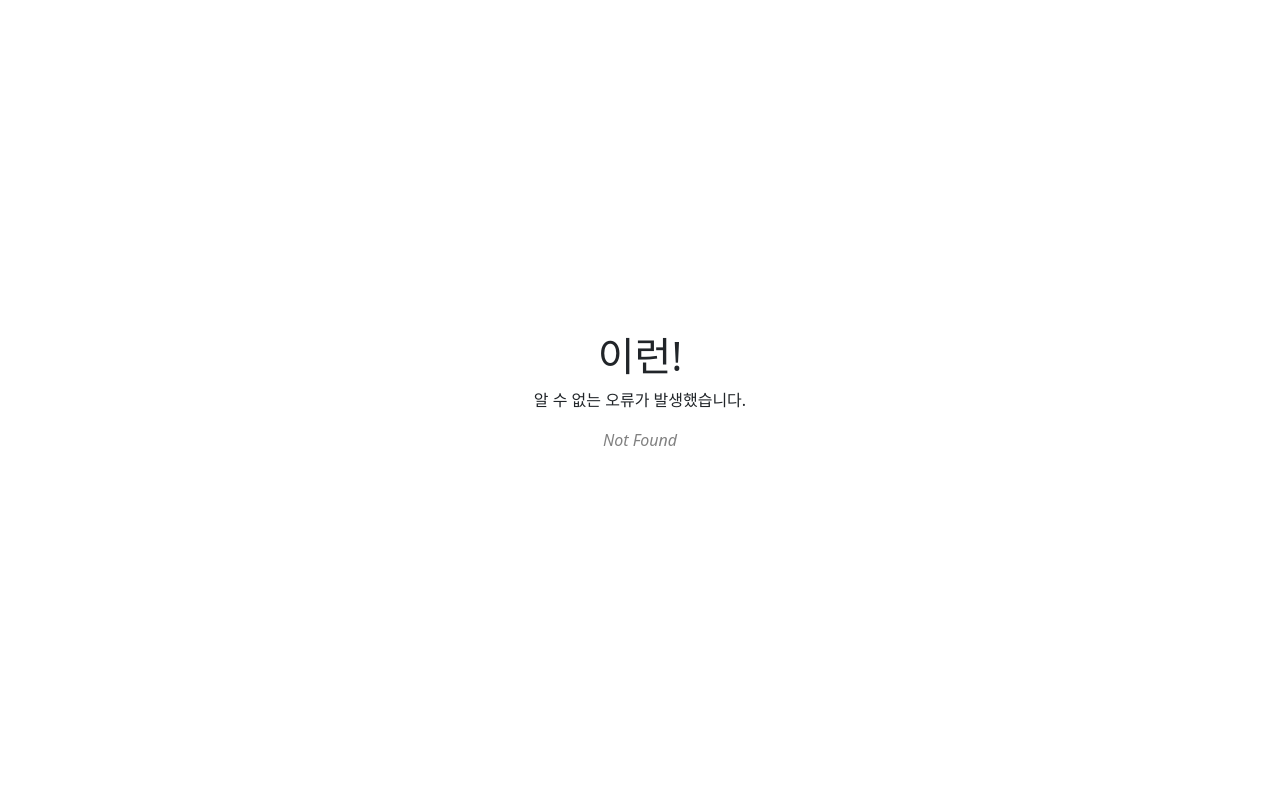
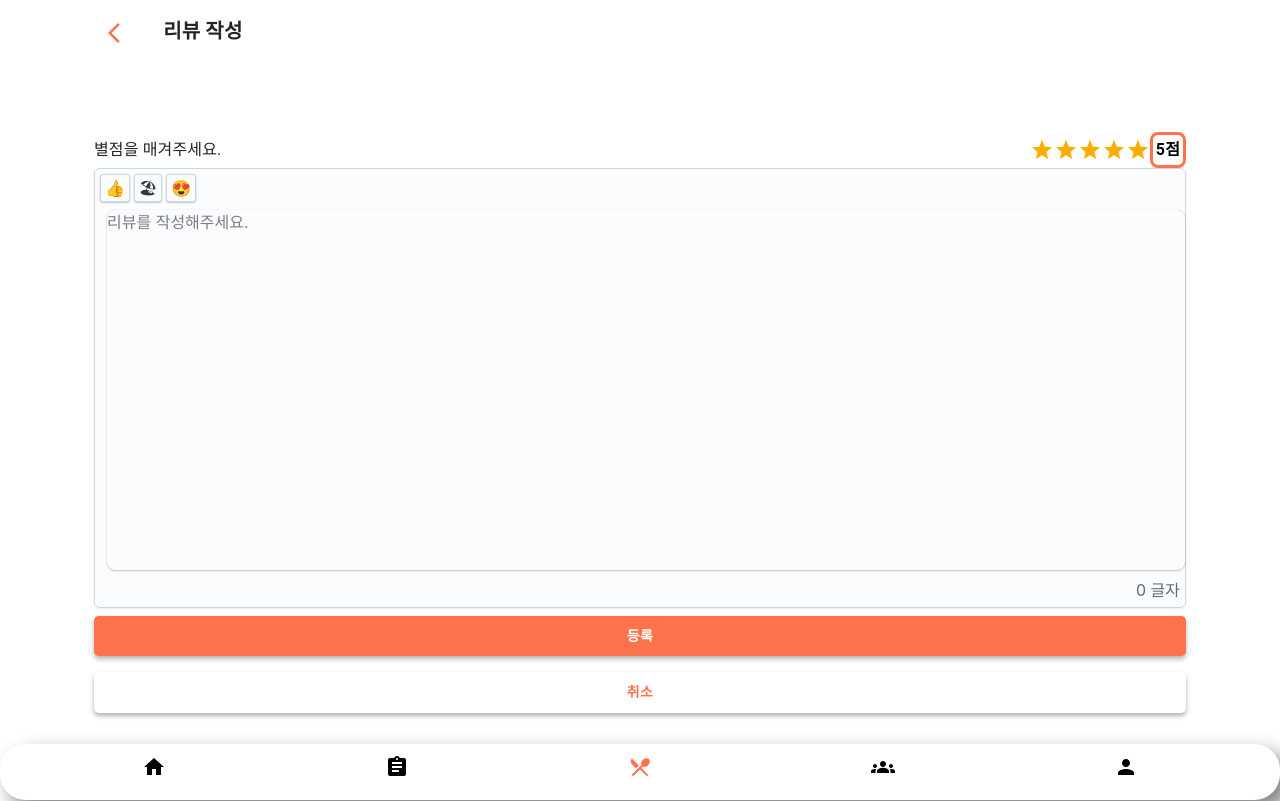
Before and after one commit to BugiSquad/GraduationProject2023, a React (Create React App) app: page /review in a window 1280 px wide. Before the commit this address had no page. Built offline with nearby package versions, Linux system fonts and the light colour scheme.

Commit message:
별점 시각 피드백

```diff
--- a/src/components/ReviewContent.tsx
+++ b/src/components/ReviewContent.tsx
@@ -8,11 +8,10 @@ import Box from '@mui/joy/Box';
 import IconButton from '@mui/joy/IconButton';
 import Textarea from '@mui/joy/Textarea';
 import Typography_joy from '@mui/joy/Typography';
-import { MenuItem } from "../types/MenuItem";
 
 
 
-export const ReviewContent: React.FC<MenuItem> = (props) => {
+export const ReviewContent: React.FC = () => {
     const { ordersInfo } = useParams();
     const blue = {
         100: '#DAECFF',
@@ -65,9 +64,8 @@ export const ReviewContent: React.FC<MenuItem> = (props) => {
       `,
     );
 
-    const [value, setValue] = React.useState<number | null>(2);
+    const [value, setValue] = React.useState<number | null>(5);
     const [text, setText] = React.useState('');
-    const [foodRating, setFoodRating] = React.useState<{ [foodId: string]: number }>({});
 
     const addEmoji = (emoji: string) => () => setText(`${text}${emoji}`);
 
@@ -79,18 +77,16 @@ export const ReviewContent: React.FC<MenuItem> = (props) => {
 
                 <div style={{ display: "flex", flexDirection: "row", justifyContent: "space-between", alignItems: "center", marginTop: "10px", fontSize: "20px", width: "100%" }}>
                     <Typography>별점을 매겨주세요.</Typography>
+                    <div style={{display:"flex", flexDirection:"row", alignItems: "center"}}>
                     <Rating
                         name="simple-controlled"
-                        value={foodRating[props.id] || null}
+                        value={value}
                         onChange={(event, newValue) => {
-                            if (newValue !== null) {
-                                setFoodRating((prevFoodRating) => ({
-                                    ...prevFoodRating,
-                                    [props.id]: newValue,
-                                }));
-                            }
+                            setValue(newValue);
                         }}
                     />
+                    <Box sx={{border:3, borderRadius:"0.5rem", padding:"3px", color:"#FE724C"}}><Typography fontWeight={'bold'} color={"black"}>{value === null ? 0 : value}점</Typography></Box>
+                    </div>
                 </div>
             </div>
 
@@ -127,7 +123,7 @@ export const ReviewContent: React.FC<MenuItem> = (props) => {
                     }
                     sx={{ width: "100%" }}
                 />
-                <div style={{ display: "contents" }}>
+                <div style={{display:"contents"}}>
                     <Button sx={OrangeButton} style={{ width: "100%", borderRadius: "0.3rem" }}>등록</Button>
                     <Button sx={WhiteButton} style={{ width: "100%", borderRadius: "0.3rem" }}>취소</Button>
                 </div>
--- a/src/pages/Review.tsx
+++ b/src/pages/Review.tsx
@@ -6,12 +6,12 @@ import { SimpleTemplate } from "./PageTemplate"
 
 
 
-export const Review: React.FC<MenuItem> = (props) => {
+export const Review: React.FC = () => {
 
     return (
         <div className="App container">
             <SimpleTemplate param={{ pageHeaderName: "리뷰 작성", tab: BottomNavigationTab.MENU }}>
-                <ReviewContent {...props} />
+                <ReviewContent />
             </SimpleTemplate>
         </div>
     )
--- a/src/routes/myPageRoutes.tsx
+++ b/src/routes/myPageRoutes.tsx
@@ -4,6 +4,7 @@ import {Signup} from "../pages/Signup";
 import {Mypage} from "../pages/Mypage";
 import {Login} from "../pages/Login";
 import {RecentMeetInfo, recentMeetInfoLoader} from "../pages/RecentMeetInfo";
+import { Review } from "../pages/Review";
 
 export const MyPageRoutes = [
     {
@@ -23,7 +24,13 @@ export const MyPageRoutes = [
         element: <RecentMeetInfo/>,
         loader: recentMeetInfoLoader,
         errorElement: <ErrorPage/>,
-    }, {
+
+    },
+    {
+        path: "/review",
+        element: <Review/>,
+        errorElement: <ErrorPage/>,
+    },{
         path: "/mypage",
         element: <Mypage/>,
         errorElement: <ErrorPage/>,
```
